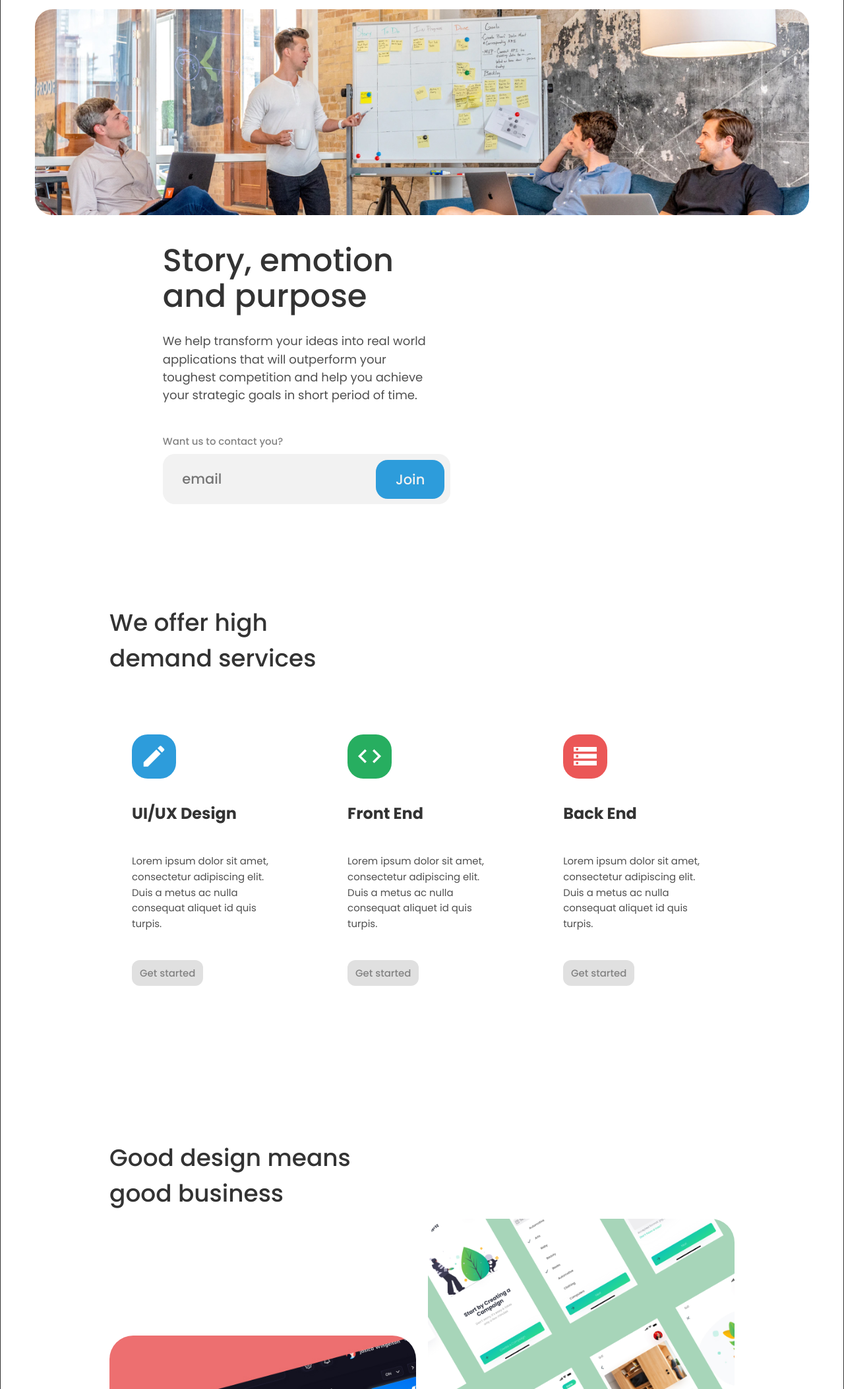
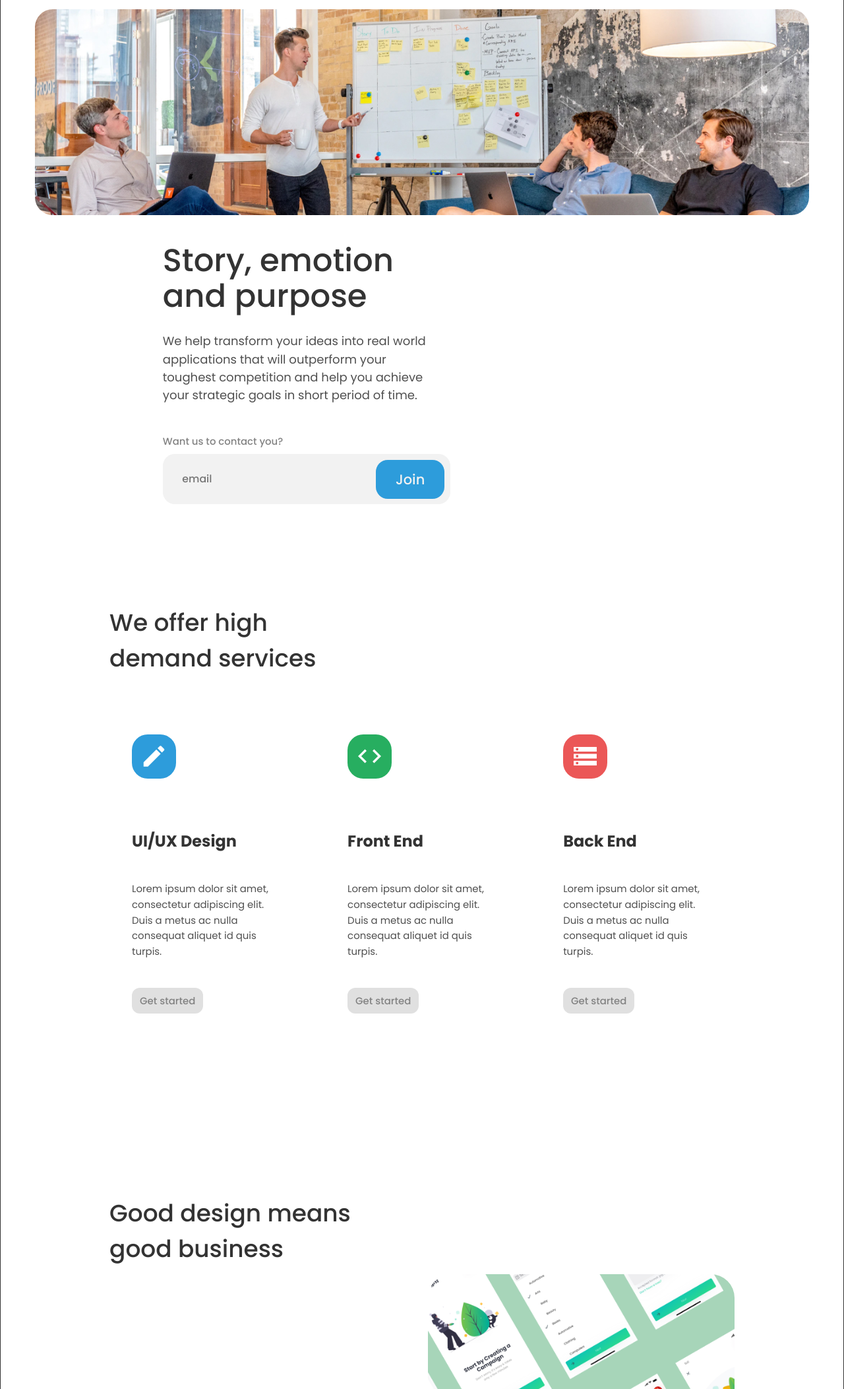
Before and after one commit to Meysow/DEVCHALLENGES, a plain HTML site: page Edie-Homepage/index.html in a window 1280 px wide. Shown: the part 429-2534 px from the top of the page at 66% size. Drawn offline with Linux system fonts and the light colour scheme.

Commit message:
Update style.css
V2

```diff
--- a/Edie-Homepage/css/style.css
+++ b/Edie-Homepage/css/style.css
@@ -47,7 +47,7 @@ body {
   -moz-border-radius: 8px;
   -ms-border-radius: 8px;
   -o-border-radius: 8px;
-  padding: 1rem 0.71rem 0 0.71rem;
+  padding: 0 0.71rem 0 0.71rem;
 }
 
 .material-icons {
@@ -59,6 +59,10 @@ body {
   margin-bottom: 3.43rem;
 }
 
+.header__container {
+  padding-top: 1rem;
+}
+
 .header__container h1 {
   font-family: "Heebo", sans-serif;
   font-weight: 800;
@@ -67,12 +71,10 @@ body {
 }
 
 /*   MAIN   */
-.main {
-}
 
 /*  PITCH  */
 .container__pitch {
-  margin-bottom: 7.29rem;
+  margin-bottom: 5.29rem;
 }
 
 /* HEAD */
@@ -155,7 +157,7 @@ body {
   padding: 1rem 0 1rem 1.36rem;
   font-family: "Poppins", sans-serif;
   font-weight: 500;
-  font-size: 1rem;
+  font-size: 0.75rem;
   line-height: 1.5rem;
   color: var(--grey4);
   border: 1px solid transparent;
@@ -209,6 +211,7 @@ body {
 
 /*  OFFER  */
 .offer h2 {
+  padding-top: 2rem;
   font-size: 1.71rem;
   line-height: 2.57rem;
   max-width: 18.5rem;
@@ -218,7 +221,7 @@ body {
 
 /* CARDS */
 .offer .cards {
-  margin-bottom: 7.36rem;
+  margin-bottom: 5.36rem;
 }
 
 .cards .card {
@@ -315,6 +318,7 @@ body {
 }
 
 .showcase h2 {
+  padding-top: 2rem;
   font-size: 1.71rem;
   line-height: 2.57rem;
   margin-left: 2.5rem;
@@ -401,7 +405,7 @@ body {
   display: flex;
   justify-content: center;
   align-items: center;
-  margin-bottom: 7.14rem;
+  margin-bottom: 5.14rem;
 }
 
 .team__img .col {
@@ -432,6 +436,7 @@ body {
 
 /* Review */
 .review p {
+  padding-top: 2rem;
   font-size: 1.71rem;
   line-height: 2.57rem;
   margin-bottom: 2.5rem;
@@ -630,7 +635,11 @@ body {
   }
 
   body {
-    padding: 2rem 2.48rem 0;
+    padding: 0 2.48rem;
+  }
+
+  .header__container {
+    padding-top: 2rem;
   }
 
   .head p {
```
